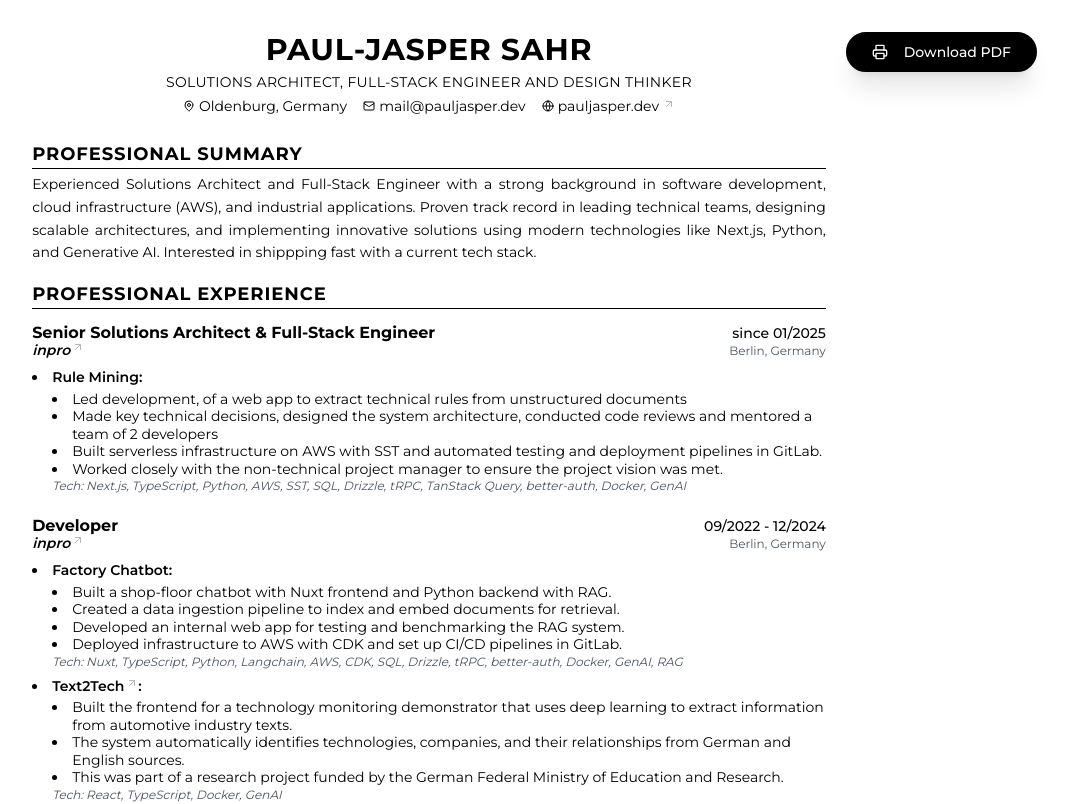
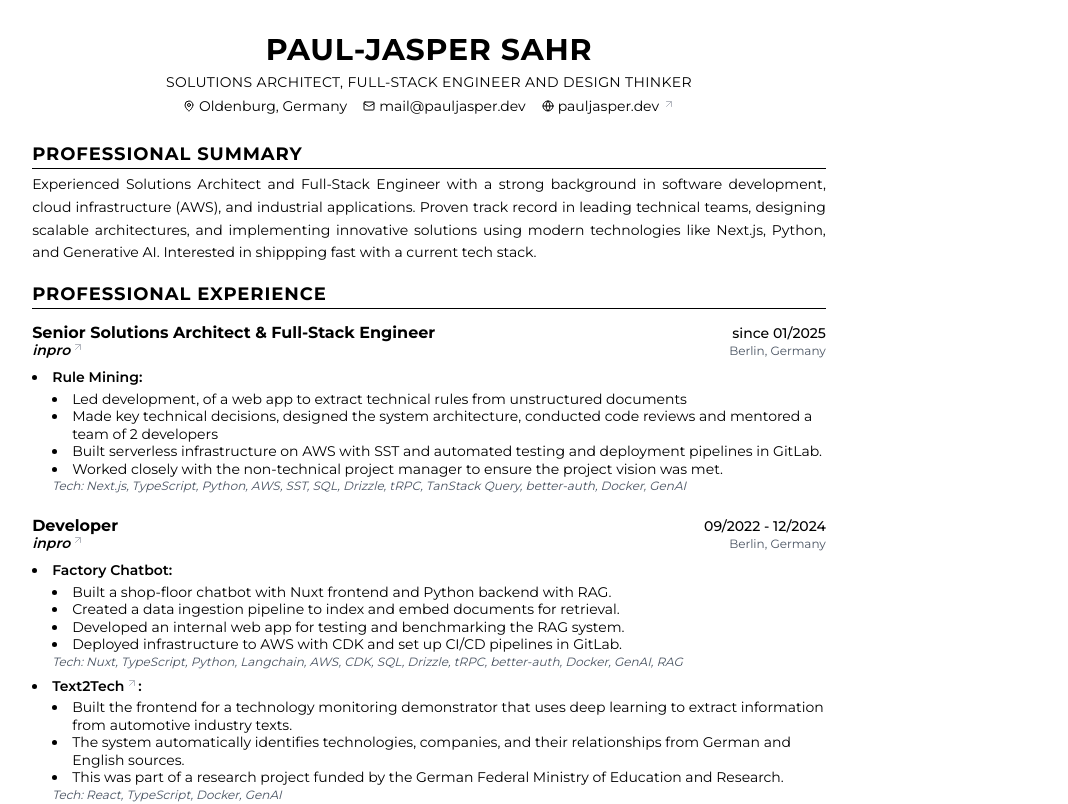
Before and after one commit to pauljasperdev/home, a Next.js app: page /cv in a window 1280 px wide. Shown: the top 804 px of the page, without its empty margins (211-1279 px from the left). Built offline with nearby package versions, Linux system fonts and the light colour scheme.

Commit message:
refactor: cv download button

```diff
--- /dev/null
+++ b/src/app/_components/download-button.tsx
@@ -0,0 +1,41 @@
+"use client";
+
+import { useRef } from "react";
+import { Download } from "lucide-react";
+import { Button } from "~/components/ui/button";
+
+export function DownloadButton() {
+  const printFrameRef = useRef<HTMLIFrameElement>(null);
+
+  const handlePrint = () => {
+    const frame = printFrameRef.current;
+    if (frame?.contentWindow) {
+      const originalTitle = document.title;
+      document.title = "Paul-Jasper_Sahr_CV";
+      frame.contentWindow.print();
+      document.title = originalTitle;
+    }
+  };
+
+  return (
+    <>
+      <Button
+        variant="link2"
+        size="sm"
+        className="w-20 rounded-full"
+        onClick={handlePrint}
+      >
+        <span className="flex items-center gap-1 text-lg font-extralight">
+          CV <Download className="size-6" />
+        </span>
+      </Button>
+      <iframe
+        ref={printFrameRef}
+        src="/cv"
+        className="fixed h-0 w-0 opacity-0"
+        title="CV Print Frame"
+        aria-hidden="true"
+      />
+    </>
+  );
+}
--- a/src/app/_components/welcome.tsx
+++ b/src/app/_components/welcome.tsx
@@ -1,21 +1,13 @@
 "use client";
 
-import React, { useRef } from "react";
+import React from "react";
 import { Button } from "~/components/ui/button";
-import { Mail, Github, Download, MapPin } from "lucide-react";
+import { Mail, Github, MapPin } from "lucide-react";
 import Blueskyicon from "./Blueskyicon";
 import Link from "next/link";
+import { DownloadButton } from "./download-button";
 
 const Welcome = () => {
-  const printFrameRef = useRef<HTMLIFrameElement>(null);
-
-  const handlePrint = () => {
-    const frame = printFrameRef.current;
-    if (frame?.contentWindow) {
-      frame.contentWindow.print();
-    }
-  };
-
   return (
     <>
       <div className="flex min-h-screen items-center justify-center px-4 sm:justify-start sm:px-0">
@@ -78,16 +70,7 @@ const Welcome = () => {
                   {/* mail@pauljasper.dev */}
                 </Link>
               </Button>
-              <Button
-                variant="link2"
-                size="sm"
-                className="w-20 rounded-full"
-                onClick={handlePrint}
-              >
-                <span className="flex items-center gap-1 text-lg font-extralight">
-                  CV <Download className="size-6" />
-                </span>
-              </Button>
+              <DownloadButton />
             </div>
           </div>
         </div>
@@ -99,14 +82,6 @@ const Welcome = () => {
         height={200}
       /> */}
       </div>
-
-      <iframe
-        ref={printFrameRef}
-        src="/cv"
-        className="fixed h-0 w-0 opacity-0"
-        title="CV Print Frame"
-        aria-hidden="true"
-      />
     </>
   );
 };
--- a/src/app/cv/_components/download-button.tsx
+++ /dev/null
@@ -1,19 +0,0 @@
-"use client";
-
-import { Printer } from "lucide-react";
-import { Button } from "~/components/ui/button";
-
-export function DownloadButton() {
-  return (
-    <div className="no-print fixed right-8 top-8 z-50">
-      <Button
-        onClick={() => window.print()}
-        className="rounded-full border-2 border-black bg-black px-6 text-white shadow-xl hover:bg-white hover:text-black print:hidden"
-        size="lg"
-      >
-        <Printer className="mr-2 size-5" />
-        Download PDF
-      </Button>
-    </div>
-  );
-}
--- a/src/app/cv/_components/skills.tsx
+++ b/src/app/cv/_components/skills.tsx
@@ -1,6 +1,6 @@
 import { type CertificateType } from "~/app/_components/section";
 
-export function Skills({
+export function Certifications({
   certifications,
 }: {
   certifications: CertificateType[];
@@ -16,7 +16,7 @@ export function Skills({
           {certifications.map((cert, index) => (
             <div
               key={index}
-              className="flex justify-between text-sm print:text-[9px]"
+              className="flex justify-between text-sm print:my-0 print:text-[9px] print:leading-none"
             >
               <span>{cert.title}</span>
               <span className="self-center text-xs italic text-gray-600 print:text-[8px]">
--- /dev/null
+++ b/src/app/cv/layout.tsx
@@ -0,0 +1,10 @@
+import { type Metadata } from "next";
+
+export const metadata: Metadata = {
+  title: "Paul-Jasper Sahr - CV",
+  description: "CV of Paul-Jasper Sahr",
+};
+
+export default function CVLayout({ children }: { children: React.ReactNode }) {
+  return <>{children}</>;
+}
--- a/src/app/cv/page.tsx
+++ b/src/app/cv/page.tsx
@@ -6,8 +6,7 @@ import { Summary } from "./_components/summary";
 import { Experience } from "./_components/experience";
 import { Education } from "./_components/education";
 import { Projects } from "./_components/projects";
-import { Skills } from "./_components/skills";
-import { DownloadButton } from "./_components/download-button";
+import { Certifications } from "./_components/skills";
 
 export default function CVPage() {
   return (
@@ -37,14 +36,12 @@ export default function CVPage() {
         }
       `}</style>
 
-      <DownloadButton />
-
       <div className="print-container mx-auto flex max-w-[210mm] flex-col gap-4 bg-white print:gap-5 print:text-[11px]">
         <Header />
         <Summary summary={cvData.professionalSummary} />
         <Experience experience={cvData.experience} />
         <Projects projects={cvData.sideProjects} />
-        <Skills certifications={cvData.certifications} />
+        <Certifications certifications={cvData.certifications} />
         <Education education={cvData.education} />
       </div>
     </div>
```
